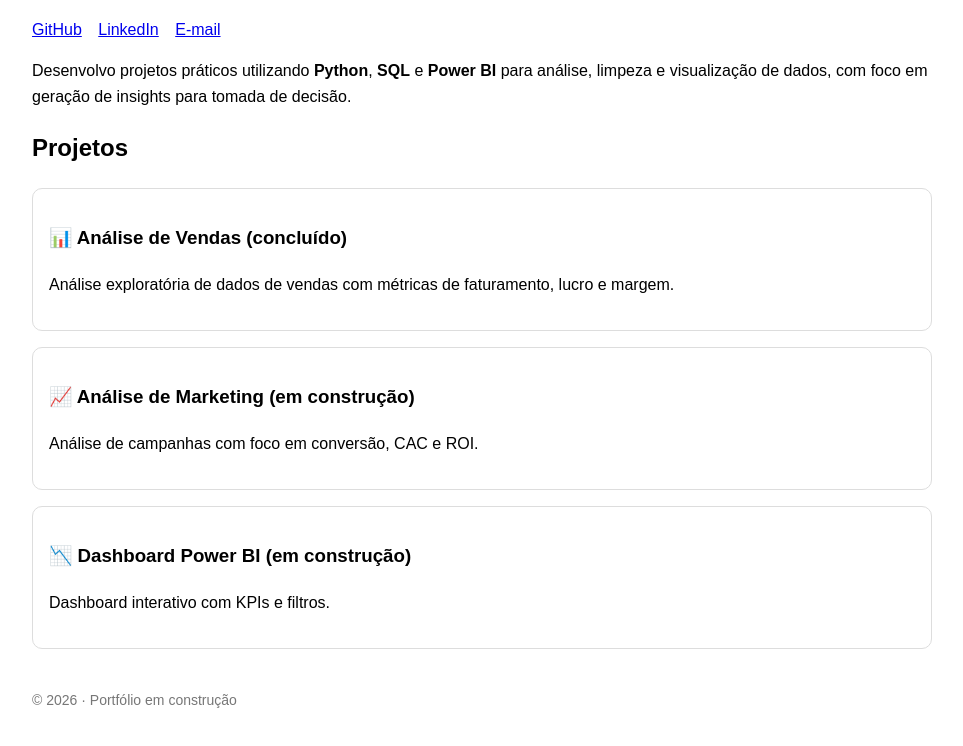
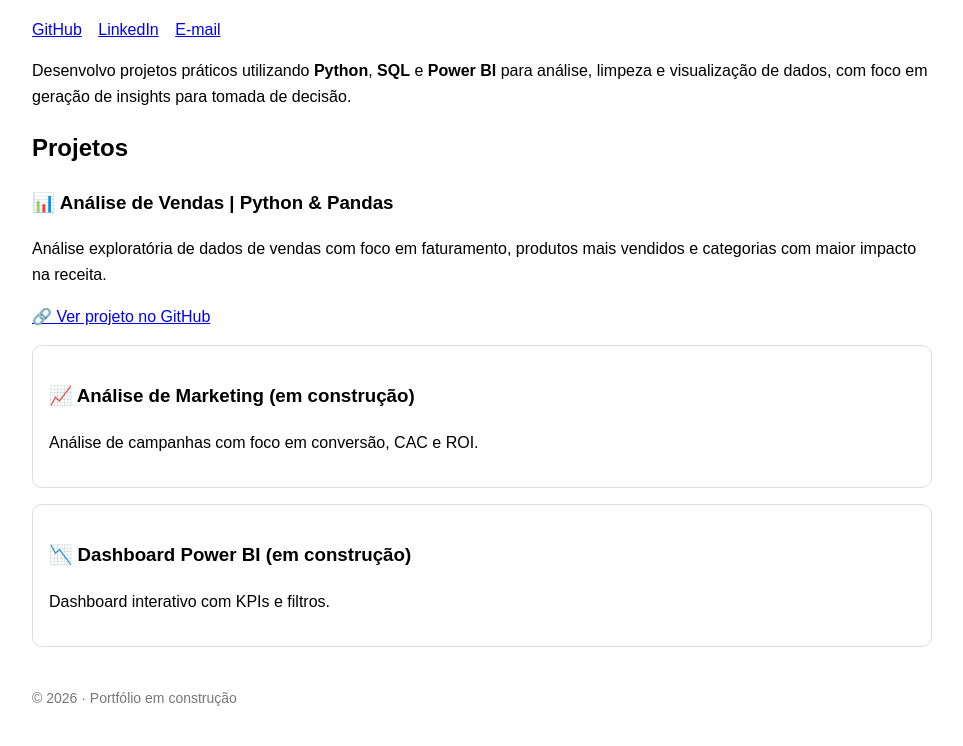
Before and after one commit to brunalorly/brunalorly.github.io, a plain HTML site: page index.html in a window 1280 px wide. Shown: the part 124-870 px from the top of the page, without its empty margins (158-1121 px from the left). Drawn offline with Linux system fonts and the light colour scheme.

Commit message:
Add sales analysis project section to index.html
Added a new project section for sales analysis using Python and Pandas, including a link to the GitHub repository.

```diff
--- a/index.html
+++ b/index.html
@@ -49,11 +49,18 @@
   </p>
 
   <h2>Projetos</h2>
+<div class="project">
+  <h3>📊 Análise de Vendas | Python & Pandas</h3>
+  <p>
+    Análise exploratória de dados de vendas com foco em faturamento, produtos mais vendidos
+    e categorias com maior impacto na receita.
+  </p>
+  <a href="https://github.com/brunalorly/analise-vendas-python" target="_blank">
+    🔗 Ver projeto no GitHub
+  </a>
+</div>
 
-  <div class="card">
-    <h3>📊 Análise de Vendas (concluído)</h3>
-    <p>Análise exploratória de dados de vendas com métricas de faturamento, lucro e margem.</p>
-  </div>
+
 
   <div class="card">
     <h3>📈 Análise de Marketing (em construção)</h3>
```
